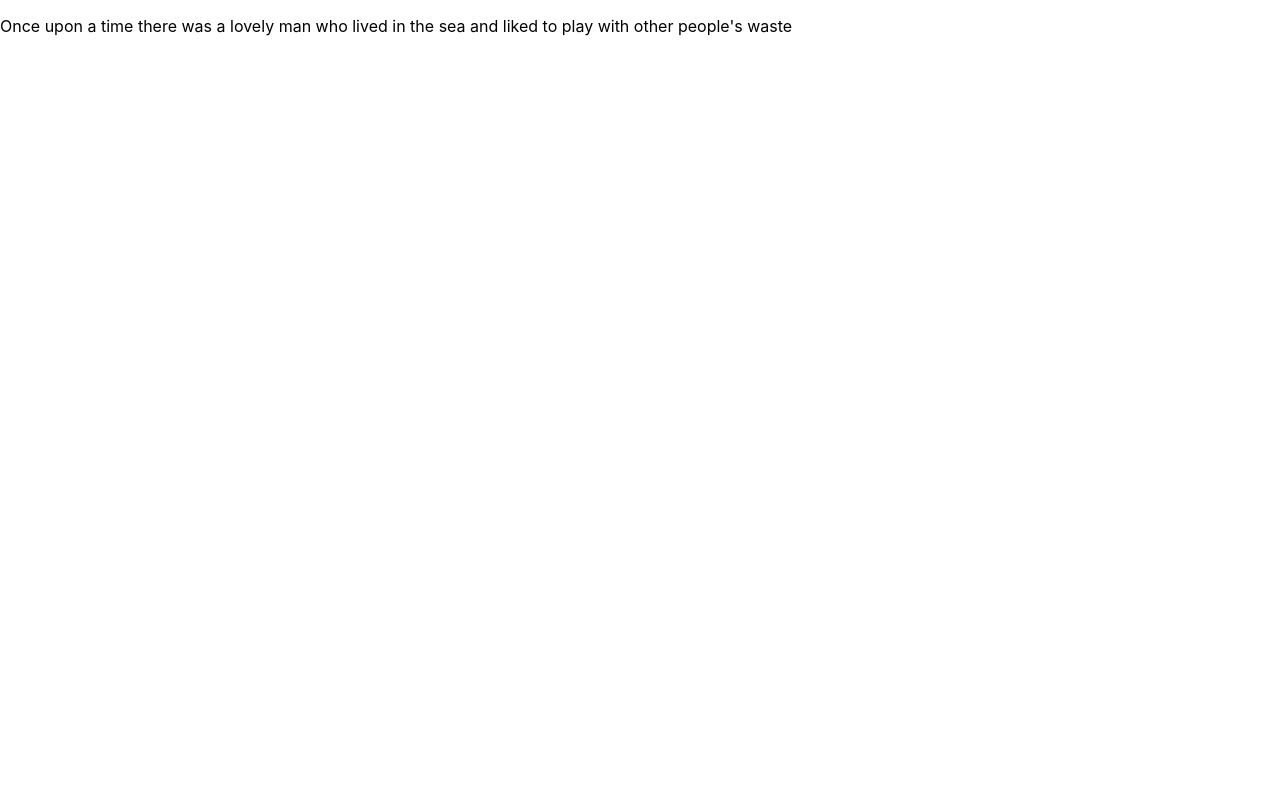
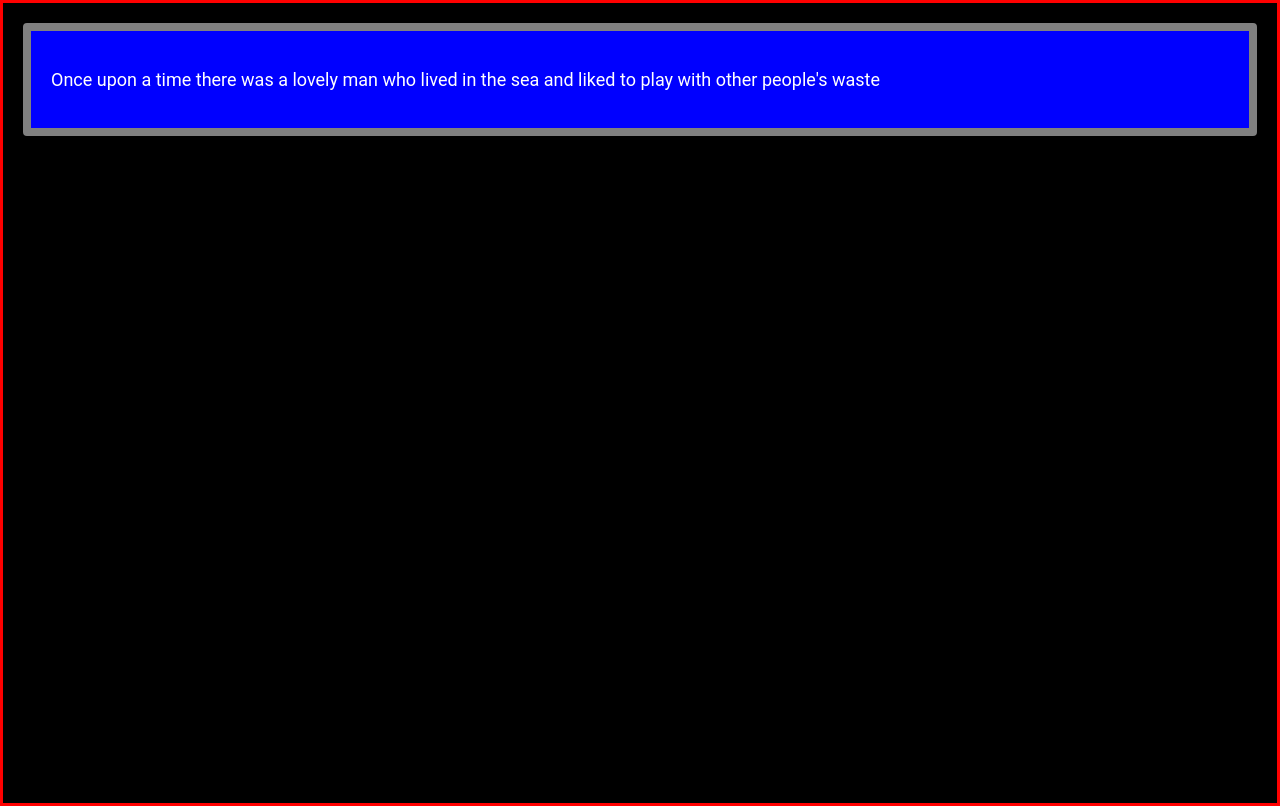
Before and after one commit to GeekTavern/thegame, a React (Create React App) app: page /sandbox in a window 1280 px wide. Built offline with nearby package versions, Linux system fonts and the light colour scheme.

Commit message:
added a test mixin for the block

```diff
--- a/src/App.tsx
+++ b/src/App.tsx
@@ -4,7 +4,7 @@ import { StoryPoint } from './api/models';
 import { Route, Routes } from 'react-router-dom';
 import { GamePage } from './pages/GamePage';
 import { HomePage } from './pages/HomePage';
-import SandboxPage from './pages/SandboxPage';
+import SandboxPage from './pages/SandboxPage/SandboxPage';
 
 function App() {
   const [storyPoint, setStoryPoint] = useState<StoryPoint>({
--- a/src/globalStyles/mixins.scss
+++ b/src/globalStyles/mixins.scss
@@ -23,3 +23,13 @@
   border: solid purple;
   @content;
 }
+
+@mixin textBox() {
+  color: white;
+  background-color: blue;
+  border: solid grey;
+  font-family: Roboto;
+  font-size: large;
+  border-width: 8px;
+  border-radius: 4px;
+}
--- a/src/index.tsx
+++ b/src/index.tsx
@@ -2,19 +2,13 @@ import React from 'react';
 import ReactDOM from 'react-dom/client';
 import './index.css';
 import App from './App';
-import reportWebVitals from './reportWebVitals';
 import { BrowserRouter } from 'react-router-dom';
 
 const root = ReactDOM.createRoot(
   document.getElementById('root') as HTMLElement
 );
 root.render(
-    <BrowserRouter>
-          <App />
-    </BrowserRouter>
+  <BrowserRouter>
+    <App />
+  </BrowserRouter>
 );
-
-// If you want to start measuring performance in your app, pass a function
-// to log results (for example: reportWebVitals(console.log))
-// or send to an analytics endpoint. Learn more: https://bit.ly/CRA-vitals
-reportWebVitals();
--- a/src/pages/SandboxPage.tsx
+++ /dev/null
@@ -1,12 +0,0 @@
-const SandboxPage = () => {
-  return (
-    <div>
-      <p>
-        Once upon a time there was a lovely man who lived in the sea and liked
-        to play with other people's waste
-      </p>
-    </div>
-  );
-};
-
-export default SandboxPage;
--- /dev/null
+++ b/src/pages/SandboxPage/SandboxPage.tsx
@@ -0,0 +1,16 @@
+import './sandboxPage.scss';
+
+const SandboxPage = () => {
+  return (
+    <div className='page-container'>
+      <div className='box'>
+        <p>
+          Once upon a time there was a lovely man who lived in the sea and liked
+          to play with other people's waste
+        </p>
+      </div>
+    </div>
+  );
+};
+
+export default SandboxPage;
--- /dev/null
+++ b/src/pages/SandboxPage/sandboxPage.scss
@@ -0,0 +1,12 @@
+@import '../../globalStyles/mixins.scss';
+
+.page-container {
+  background-color: black;
+  height: 100vh;
+  border: solid red;
+  .box {
+    @include textBox;
+    padding: 20px;
+    margin: 20px;
+  }
+}
--- a/src/reportWebVitals.ts
+++ /dev/null
@@ -1,15 +0,0 @@
-import { ReportHandler } from 'web-vitals';
-
-const reportWebVitals = (onPerfEntry?: ReportHandler) => {
-  if (onPerfEntry && onPerfEntry instanceof Function) {
-    import('web-vitals').then(({ getCLS, getFID, getFCP, getLCP, getTTFB }) => {
-      getCLS(onPerfEntry);
-      getFID(onPerfEntry);
-      getFCP(onPerfEntry);
-      getLCP(onPerfEntry);
-      getTTFB(onPerfEntry);
-    });
-  }
-};
-
-export default reportWebVitals;
```
Also changed, not shown: src/setupTests.ts (deleted, +0 -5 lines).
